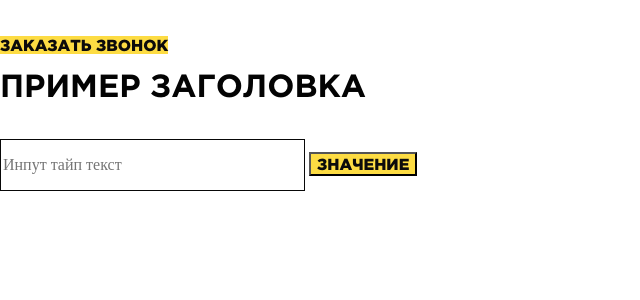
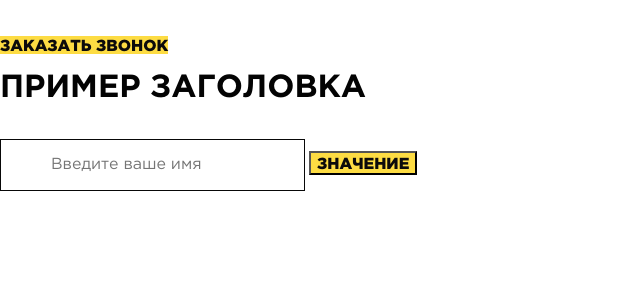
Before and after one commit to kvsemenoff/watchnext, a PHP site: page /tech.php in a window 1280 px wide. Shown: the top 300 px of the page, without its empty margins (0-640 px from the left). Run offline with PHP 8.4, Linux system fonts and the light colour scheme; some libraries are stand-ins or nearby versions.

Commit message:
first commit

```diff
--- a/css/fonts.css
+++ b/css/fonts.css
@@ -38,7 +38,7 @@
     font-weight: normal;
 }
 @font-face {
-    font-family: "GothamProLight";
+    font-family: "HelveticaNeueCyr-Roman";
     src: url("../fonts/HelveticaNeueCyr-Roman/HelveticaNeueCyr-Roman.eot");
     src: url("../fonts/HelveticaNeueCyr-Roman/HelveticaNeueCyr-Roman.eot?#iefix")format("embedded-opentype"),
     url("../fonts/HelveticaNeueCyr-Roman/HelveticaNeueCyr-Roman.woff") format("woff"),
--- a/css/style.css
+++ b/css/style.css
@@ -1,2 +1,2 @@
-@import url(reset.css);@import url(fonts.css);@import url(style2.css);@import url(style3.css);@import url(style4.css);@import url(style5.css);@import url(style6.css);@import url(style7.css);@import url(style8.css);@import url(style9.css);@import url(style10.css);.clear{clear:both}.center{text-align:center}h2{color:#030303;font-family:"GothamProBold";font-size:32px;text-transform:uppercase}.button-1{background-color:#fddc43;color:#0c0b0b;font-family:"GothamProBlack";text-transform:uppercase}.input__view{border:1px solid #080808;background-color:white;outline:none;color:#060606;line-height:26px;font-size:16px;width:305px;height:52px}
+@import url(reset.css);@import url(fonts.css);@import url(style2.css);@import url(style3.css);@import url(style4.css);@import url(style5.css);@import url(style6.css);@import url(style7.css);@import url(style8.css);@import url(style9.css);@import url(style10.css);.clear{clear:both}.center{text-align:center}h2{color:#030303;font-family:"GothamProBold";font-size:32px;text-transform:uppercase}.section_padding{padding:20px 0}.button-1{background-color:#fddc43;color:#0c0b0b;font-family:"GothamProBlack";text-transform:uppercase}.input__view{border:1px solid #080808;outline:none;color:#060606;line-height:26px;width:305px;height:52px;font-family:"GothamProRegular";padding-left:50px}
 /*# sourceMappingURL=style.css.map */
--- a/css/style.scss
+++ b/css/style.scss
@@ -25,6 +25,11 @@ h2{
 	font-size: 32px;
 	text-transform: uppercase;
 }
+
+.section_padding{
+	padding:20px 0;
+}
+
 .button-1{
 	background-color: $yellow;
 	color: #0c0b0b;
@@ -34,13 +39,13 @@ h2{
 }
 .input__view{
 	border: 1px solid #080808;
-	background-color: white;
 	outline: none;
 	color: #060606;
 	line-height: 26px;
-	font-size: 16px;
 	width: 305px;
 	height: 52px;
+	font-family: "GothamProRegular";
+	padding-left: 50px;
 }
 
 
--- a/tech.php
+++ b/tech.php
@@ -6,7 +6,7 @@
 <h2>Пример заголовка</h1>
 <br><br>
 <form action="#">
-	<input type="text" value="" placeholder="Инпут тайп текст" class="input__view">
+	<input type="text" value="" placeholder="Введите ваше имя" class="input__view">
 	<input type="submit" value="Значение" placeholder="Инпут тайп сабмит" class="button-1">
 </form>
 
```
Also changed, not shown: 1 other file.
